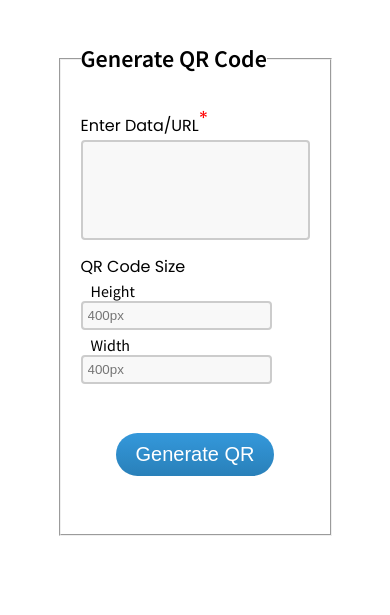
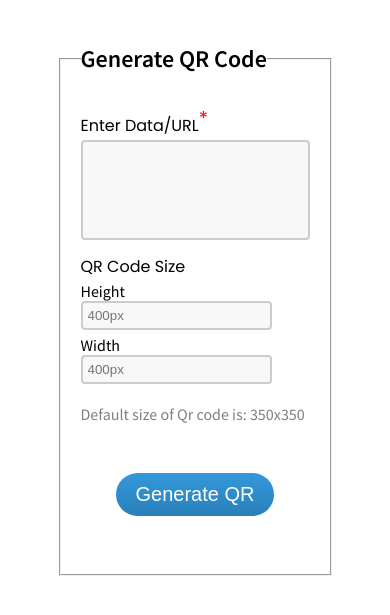
Before and after one commit to TCABrij/qr, a plain HTML site: page index.html in a window 390 px wide. Shown: the part 133-748 px from the top of the page. Drawn offline with Linux system fonts and the light colour scheme.

Commit message:
add note

```diff
--- a/index.html
+++ b/index.html
@@ -30,6 +30,7 @@
 				</div>
 				<div class="qr-width qr-size">
 					<span>Width</span><input type="number" id="width" placeholder="400px">
+					<p>Default size of Qr code is: 350x350</p>
 				</div>
 				<div class="button">
 					<a class="generate-btn" href="#qrCode">Generate QR</a>
--- a/source/styles.css
+++ b/source/styles.css
@@ -151,6 +151,11 @@ textarea:focus-within,
     text-decoration: none;
   }
 
+p{
+    margin-top: 20px;
+    color: gray;
+    user-select: none;
+}
 
   /* generated QR code image  */
 .qr-section{
@@ -163,3 +168,10 @@ textarea:focus-within,
 img[src="hidden"]{
     display: none;
 }
+
+@media (max-width: 419px){
+    .qr-size span{
+       margin-left: 0px;
+       margin-top: 5px;
+    }
+}
```
